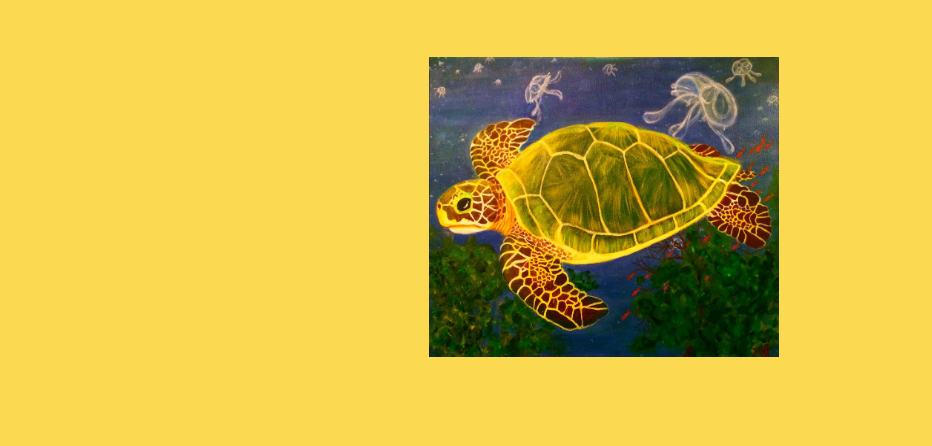
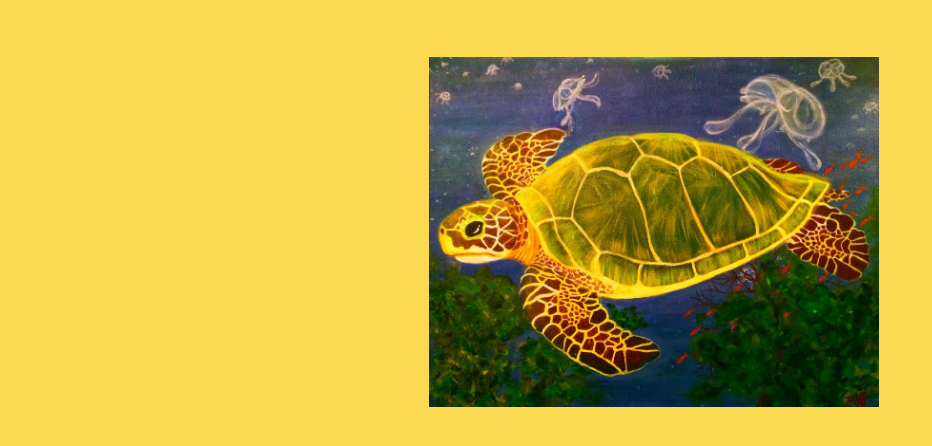
Before and after one commit to dpip/moffettcraft, a plain HTML site: page index.html in a window 1280 px wide. Shown: the part 228-674 px from the top of the page, without its empty margins (0-932 px from the left). Drawn offline with nearby package versions, Linux system fonts and the light colour scheme; some packages are replaced by stand-ins of ours.

Commit message:
second commit

```diff
--- a/assets/land.scss
+++ b/assets/land.scss
@@ -33,7 +33,7 @@
       list-style: none;
       letter-spacing: 10px;
       margin-top: 3em;
-      margin-left: 37%;
+      margin-left: 32%;
       color: $blue;
       font-size: 120px;
 
@@ -44,6 +44,7 @@
     }
 
         #cycler img {
+
           position:absolute;
           z-index: 1;
         }
--- a/land.html
+++ b/land.html
@@ -35,10 +35,10 @@
 
             <div id = "title" > MOFFETTCRAFT </div>
 
-             <img class = "active" src = "assets/images/turtle.jpg" height = "300" width = "350"></img>
-             <img src = "assets/images/MoffettcraftArts_2016_Bamboo_Van_Gogh_-_1_1024x1024.jpg" height = "300" width = "350"></img>
-             <img src = "assets/images/Reunion_notecard_small_res_large.jpg" height = "300" width = "350"></img>
-             <img src = "assets/images/boat.jpg" height = "300" width = "350"></img>
+             <img class = "active" src = "assets/images/turtle.jpg" height = "350" width = "450"></img>
+             <img src = "assets/images/MoffettcraftArts_2016_Bamboo_Van_Gogh_-_1_1024x1024.jpg" height = "350" width = "450"></img>
+             <img src = "assets/images/Reunion_notecard_small_res_large.jpg" height = "350" width = "450"></img>
+             <img src = "assets/images/boat.jpg" height = "350" width = "450"></img>
 
           </div>
 
```
